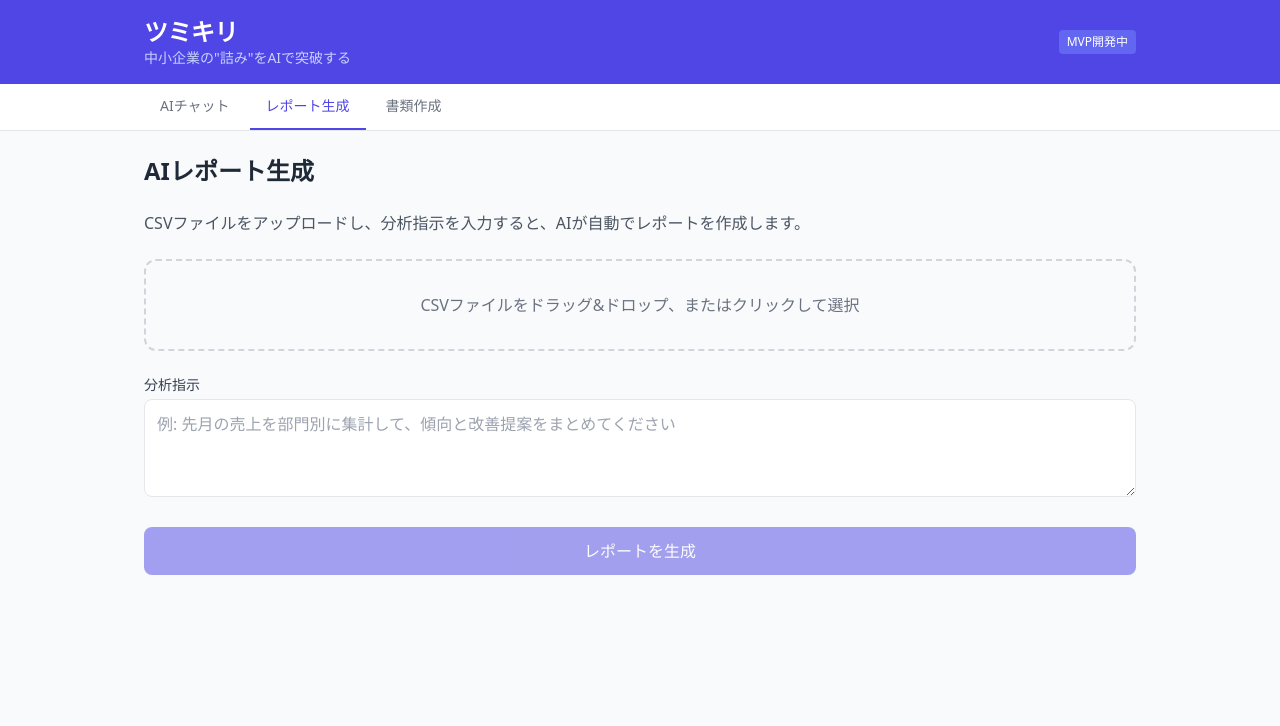
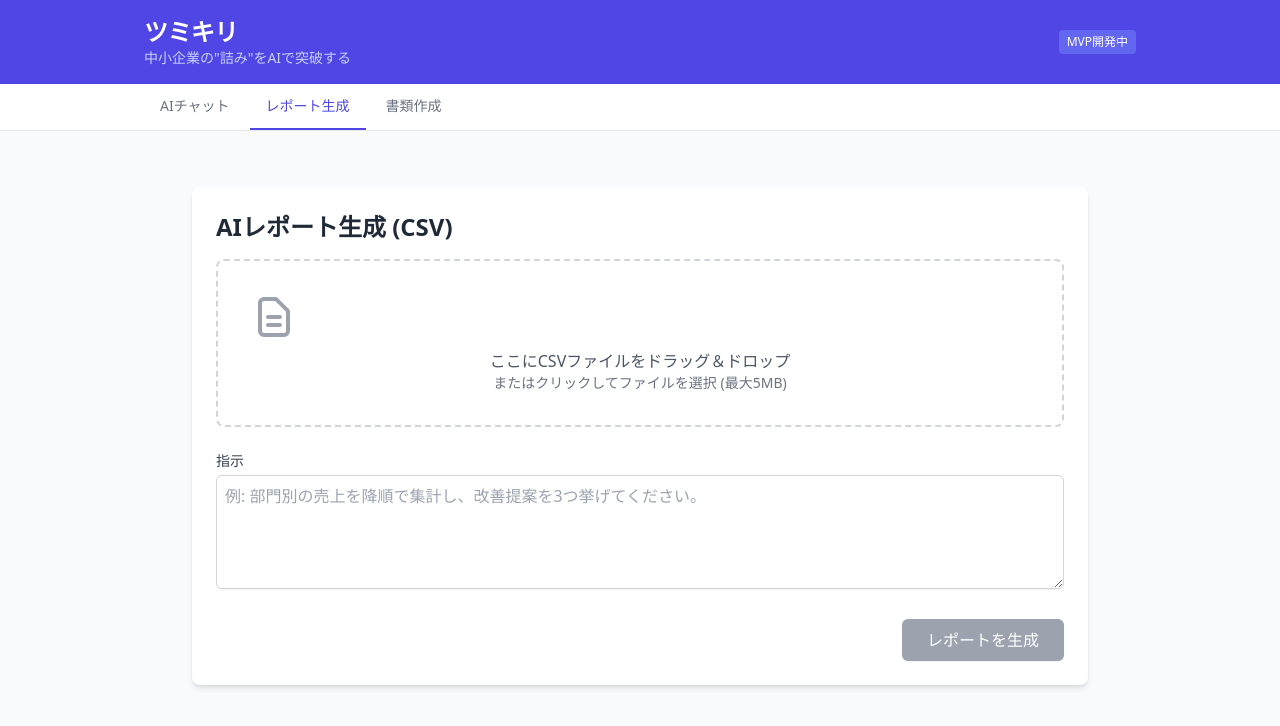
Before and after one commit to mokaland/toppa-inc, a React (Vite) app: page / in a window 1280 px wide. Both pictures are taken after a click on the button "レポート生成". Shown: the top 726 px of the page. Built offline with nearby package versions, Linux system fonts and the light colour scheme.

Commit message:
[Tech Lead] CsvUploadコンポーネントのUI/UXを大幅に改善

```diff
--- a/src/components/CsvUpload.tsx
+++ b/src/components/CsvUpload.tsx
@@ -1,121 +1,224 @@
-import { useState } from 'react';
+import React, { useState, useCallback } from 'react';
+import Papa from 'papaparse';
 
 const API_URL = 'https://us-central1-gen-lang-client-0841897546.cloudfunctions.net/toppa_app_api';
 
+// アイコンコンポーネント
+const CsvIcon = () => (
+  <svg xmlns="http://www.w3.org/2000/svg" className="h-12 w-12 text-gray-400" fill="none" viewBox="0 0 24 24" stroke="currentColor">
+    <path strokeLinecap="round" strokeLinejoin="round" strokeWidth={2} d="M9 12h6m-6 4h6m2 5H7a2 2 0 01-2-2V5a2 2 0 012-2h5.586a1 1 0 01.707.293l5.414 5.414a1 1 0 01.293.707V19a2 2 0 01-2 2z" />
+  </svg>
+);
+
+const SpinnerIcon = () => (
+    <svg className="animate-spin -ml-1 mr-3 h-5 w-5 text-white" xmlns="http://www.w3.org/2000/svg" fill="none" viewBox="0 0 24 24">
+        <circle className="opacity-25" cx="12" cy="12" r="10" stroke="currentColor" strokeWidth="4"></circle>
+        <path className="opacity-75" fill="currentColor" d="M4 12a8 8 0 018-8V0C5.373 0 0 5.373 0 12h4zm2 5.291A7.962 7.962 0 014 12H0c0 3.042 1.135 5.824 3 7.938l3-2.647z"></path>
+    </svg>
+);
+
+
 const CsvUpload = () => {
   const [file, setFile] = useState<File | null>(null);
-  const [csvData, setCsvData] = useState('');
-  const [preview, setPreview] = useState('');
+  const [preview, setPreview] = useState<string[][]>([]);
+  const [headers, setHeaders] = useState<string[]>([]);
   const [instructions, setInstructions] = useState('');
   const [report, setReport] = useState('');
   const [loading, setLoading] = useState(false);
   const [error, setError] = useState('');
+  const [isDragOver, setIsDragOver] = useState(false);
 
-  const handleFile = (f: File) => {
-    if (f.type !== 'text/csv' && !f.name.endsWith('.csv')) {
-      setError('CSVファイルのみ対応しています');
+  const resetState = () => {
+    setFile(null);
+    setPreview([]);
+    setHeaders([]);
+    setReport('');
+    setError('');
+  };
+
+  const handleFile = useCallback((selectedFile: File) => {
+    resetState();
+
+    // MIMEタイプに'csv'が含まれず、かつファイル名が'.csv'で終わらない場合にエラー
+    if (!selectedFile.type.includes('csv') && !selectedFile.name.endsWith('.csv')) {
+      setError('CSVファイルのみ対応しています。');
       return;
     }
-    if (f.size > 5 * 1024 * 1024) {
-      setError('5MB以下のファイルを選択してください');
+    if (selectedFile.size > 5 * 1024 * 1024) {
+      setError('ファイルサイズは5MB以下にしてください。');
       return;
     }
-    setError('');
-    setFile(f);
-    setReport('');
 
-    const reader = new FileReader();
-    reader.onload = e => {
-      const text = e.target?.result as string;
-      setCsvData(text);
-      setPreview(text.split('\n').slice(0, 5).join('\n'));
-    };
-    reader.readAsText(f);
+    setFile(selectedFile);
+
+    Papa.parse(selectedFile, {
+      header: true,
+      preview: 5,
+      skipEmptyLines: true,
+      complete: (results) => {
+        setHeaders(results.meta.fields || []);
+        setPreview(results.data.map(row => Object.values(row as Record<string, string>)));
+      },
+      error: () => {
+        setError('CSVファイルのパースに失敗しました。');
+        setFile(null);
+      }
+    });
+  }, []);
+
+  const onDragEnter = (e: React.DragEvent<HTMLDivElement>) => {
+    e.preventDefault();
+    e.stopPropagation();
+    setIsDragOver(true);
   };
 
-  const generate = async () => {
-    if (!csvData || !instructions.trim()) return;
+  const onDragLeave = (e: React.DragEvent<HTMLDivElement>) => {
+    e.preventDefault();
+    e.stopPropagation();
+    setIsDragOver(false);
+  };
+
+  const onDragOver = (e: React.DragEvent<HTMLDivElement>) => {
+    e.preventDefault();
+    e.stopPropagation();
+  };
+
+  const onDrop = (e: React.DragEvent<HTMLDivElement>) => {
+    e.preventDefault();
+    e.stopPropagation();
+    setIsDragOver(false);
+    const droppedFiles = e.dataTransfer.files;
+    if (droppedFiles && droppedFiles.length > 0) {
+      handleFile(droppedFiles[0]);
+    }
+  };
+
+  const onFileChange = (e: React.ChangeEvent<HTMLInputElement>) => {
+    if (e.target.files && e.target.files.length > 0) {
+      handleFile(e.target.files[0]);
+    }
+  };
+
+  const generateReport = async () => {
+    if (!file || !instructions.trim()) {
+        setError('ファイルと指示の両方を入力してください。');
+        return;
+    }
     setLoading(true);
     setError('');
     setReport('');
 
+    const reader = new FileReader();
+    reader.onload = async (e) => {
+        const csvData = e.target?.result as string;
         try {
             const res = await fetch(API_URL, {
               method: 'POST',
               headers: { 'Content-Type': 'application/json' },
               body: JSON.stringify({ action: 'report', csv_data: csvData, instructions }),
             });
+            if (!res.ok) {
+                const errorData = await res.json().catch(() => ({ error: `APIエラー: ${res.status}` }));
+                throw new Error(errorData.error || `APIエラー: ${res.status}`);
+            }
             const data = await res.json();
             if (data.report) {
               setReport(data.report);
             } else {
-        throw new Error(data.error || 'レポート生成に失敗しました');
+              setError(data.error || 'レポートの生成に失敗しました。');
             }
-    } catch (err: any) {
-      setError(err.message || 'エラーが発生しました');
+        } catch (err) {
+            setError(err instanceof Error ? err.message : '不明なエラーが発生しました。');
         } finally {
             setLoading(false);
         }
     };
+    reader.readAsText(file);
+  };
 
   return (
-    <div className="space-y-6">
-      <h2 className="text-2xl font-bold text-gray-800">AIレポート生成</h2>
-      <p className="text-gray-600">CSVファイルをアップロードし、分析指示を入力すると、AIが自動でレポートを作成します。</p>
+    <div className="p-4 md:p-8 bg-gray-50 min-h-screen">
+        <div className="max-w-4xl mx-auto">
+            <div className="bg-white p-6 rounded-lg shadow-md">
+                <h2 className="text-2xl font-bold text-gray-800 mb-4">AIレポート生成 (CSV)</h2>
 
-      {/* ファイルアップロード */}
+                {error && <div className="bg-red-100 border-l-4 border-red-500 text-red-700 p-4 mb-4" role="alert"><p>{error}</p></div>}
+
                 <div
-        className={`border-2 border-dashed rounded-xl p-8 text-center transition-colors cursor-pointer
-          ${error ? 'border-red-400 bg-red-50' : 'border-gray-300 bg-gray-50 hover:border-indigo-400 hover:bg-indigo-50'}`}
-        onDragOver={e => e.preventDefault()}
-        onDrop={e => { e.preventDefault(); e.dataTransfer.files[0] && handleFile(e.dataTransfer.files[0]); }}
-        onClick={() => document.getElementById('csv-input')?.click()}
+                    className={`border-2 border-dashed rounded-lg p-8 text-center cursor-pointer transition-colors duration-200 ${isDragOver ? 'border-indigo-500 bg-indigo-50' : 'border-gray-300 hover:border-gray-400'}`}
+                    onDragEnter={onDragEnter}
+                    onDragLeave={onDragLeave}
+                    onDragOver={onDragOver}
+                    onDrop={onDrop}
+                    onClick={() => document.getElementById('file-upload')?.click()}
                 >
-        <input id="csv-input" type="file" accept=".csv" className="hidden" onChange={e => e.target.files?.[0] && handleFile(e.target.files[0])} />
-        {file ? (
-          <p className="text-indigo-600 font-medium">{file.name} ({(file.size / 1024).toFixed(1)} KB)</p>
-        ) : (
-          <p className="text-gray-500">CSVファイルをドラッグ&ドロップ、またはクリックして選択</p>
-        )}
-        {error && <p className="text-red-500 mt-2 text-sm">{error}</p>}
+                    <input id="file-upload" type="file" accept=".csv,text/csv" className="hidden" onChange={onFileChange} />
+                    <CsvIcon />
+                    <p className="mt-2 text-gray-600">ここにCSVファイルをドラッグ＆ドロップ</p>
+                    <p className="text-sm text-gray-500">またはクリックしてファイルを選択 (最大5MB)</p>
                 </div>
 
-      {/* プレビュー */}
-      {preview && (
-        <div className="bg-gray-900 text-green-400 p-4 rounded-lg font-mono text-xs overflow-x-auto">
-          <p className="text-gray-400 mb-2">プレビュー（先頭5行）:</p>
-          <pre>{preview}</pre>
+                {file && (
+                    <div className="mt-6">
+                        <h3 className="font-semibold text-gray-700">選択されたファイル: <span className="font-normal">{file.name}</span></h3>
+                        {preview.length > 0 && (
+                            <div className="mt-4">
+                                <h4 className="font-semibold text-gray-700 mb-2">ファイルプレビュー (先頭5行)</h4>
+                                <div className="overflow-x-auto bg-gray-50 p-2 rounded-md">
+                                    <table className="w-full text-sm text-left text-gray-500">
+                                        <thead className="text-xs text-gray-700 uppercase bg-gray-100">
+                                            <tr>
+                                                {headers.map((h, i) => <th key={i} scope="col" className="px-4 py-2">{h}</th>)}
+                                            </tr>
+                                        </thead>
+                                        <tbody>
+                                            {preview.map((row, i) => (
+                                                <tr key={i} className="bg-white border-b">
+                                                    {Object.values(row).map((cell, j) => <td key={j} className="px-4 py-2">{cell}</td>)}
+                                                </tr>
+                                            ))}
+                                        </tbody>
+                                    </table>
+                                </div>
+                            </div>
+                        )}
                     </div>
                 )}
 
-      {/* 分析指示 */}
-      <div>
-        <label className="block text-sm font-medium text-gray-700 mb-1">分析指示</label>
+                <div className="mt-6">
+                    <label htmlFor="instructions" className="block text-sm font-medium text-gray-700 mb-1">指示</label>
                     <textarea
-          rows={3}
-          className="w-full border rounded-lg p-3 focus:outline-none focus:ring-2 focus:ring-indigo-500"
-          placeholder="例: 先月の売上を部門別に集計して、傾向と改善提案をまとめてください"
+                        id="instructions"
+                        rows={4}
+                        className="w-full p-2 border border-gray-300 rounded-md shadow-sm focus:ring-indigo-500 focus:border-indigo-500"
+                        placeholder="例: 部門別の売上を降順で集計し、改善提案を3つ挙げてください。"
                         value={instructions}
-          onChange={e => setInstructions(e.target.value)}
-        />
+                        onChange={(e) => setInstructions(e.target.value)}
+                        disabled={loading}
+                    ></textarea>
                 </div>
 
-      {/* 生成ボタン */}
+                <div className="mt-6 text-right">
                     <button
-        onClick={generate}
-        disabled={!csvData || !instructions.trim() || loading}
-        className="w-full bg-indigo-600 hover:bg-indigo-700 text-white font-medium py-3 px-6 rounded-lg disabled:opacity-50 transition-colors"
+                        onClick={generateReport}
+                        disabled={!file || !instructions.trim() || loading}
+                        className="inline-flex items-center justify-center px-6 py-2 border border-transparent text-base font-medium rounded-md shadow-sm text-white bg-indigo-600 hover:bg-indigo-700 focus:outline-none focus:ring-2 focus:ring-offset-2 focus:ring-indigo-500 disabled:bg-gray-400 disabled:cursor-not-allowed"
                     >
-        {loading ? 'AIが分析中...' : 'レポートを生成'}
+                        {loading && <SpinnerIcon />}
+                        {loading ? '生成中...' : 'レポートを生成'}
                     </button>
+                </div>
+            </div>
 
-      {/* レポート結果 */}
             {report && (
-        <div className="bg-white border rounded-xl p-6 shadow-sm">
-          <h3 className="text-lg font-bold text-gray-800 mb-3">分析レポート</h3>
-          <div className="prose max-w-none text-gray-700 whitespace-pre-wrap">{report}</div>
+                <div className="mt-8 bg-white p-6 rounded-lg shadow-md">
+                    <h3 className="text-xl font-bold text-gray-800 mb-4">生成されたレポート</h3>
+                    <div className="prose max-w-none">
+                        <pre className="bg-gray-100 p-4 rounded-md whitespace-pre-wrap">{report}</pre>
+                    </div>
                 </div>
             )}
+        </div>
     </div>
   );
 };
```
Lines whose indentation alone changed are shown as unchanged.
